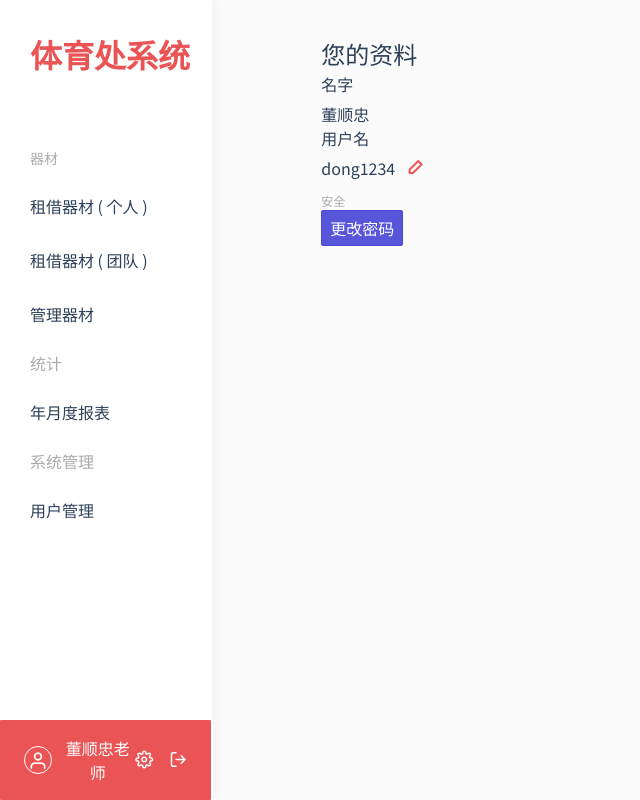
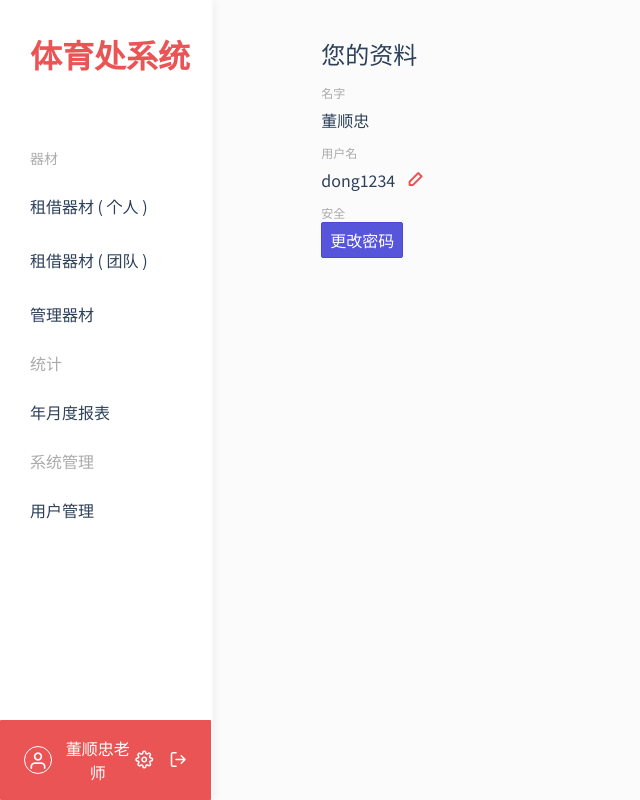
Before and after one commit to MechFroG88/Humble-Sports, a Vue app in the folder client/: page /settings in a window 1280 px wide. Shown: the whole page, without its empty margins (0-640 px from the left). Built offline with nearby package versions, Linux system fonts and the light colour scheme.

Commit message:
merge conflicts

```diff
--- a/client/src/pages/settings.vue
+++ b/client/src/pages/settings.vue
@@ -2,9 +2,9 @@
   <div id="_settings">
     <div class="container ">
     <div class="title">您的资料</div>
-    <div class="nametitle">名字</div>
+    <div class="nameTitle">名字</div>
     <div class="name">{{name}}</div>
-    <div class="usernametitle">用户名</div>
+    <div class="usernameTitle">用户名</div>
 
     <div v-if="!edit" class="user">
       <span class="username">{{username}}</span>
```
